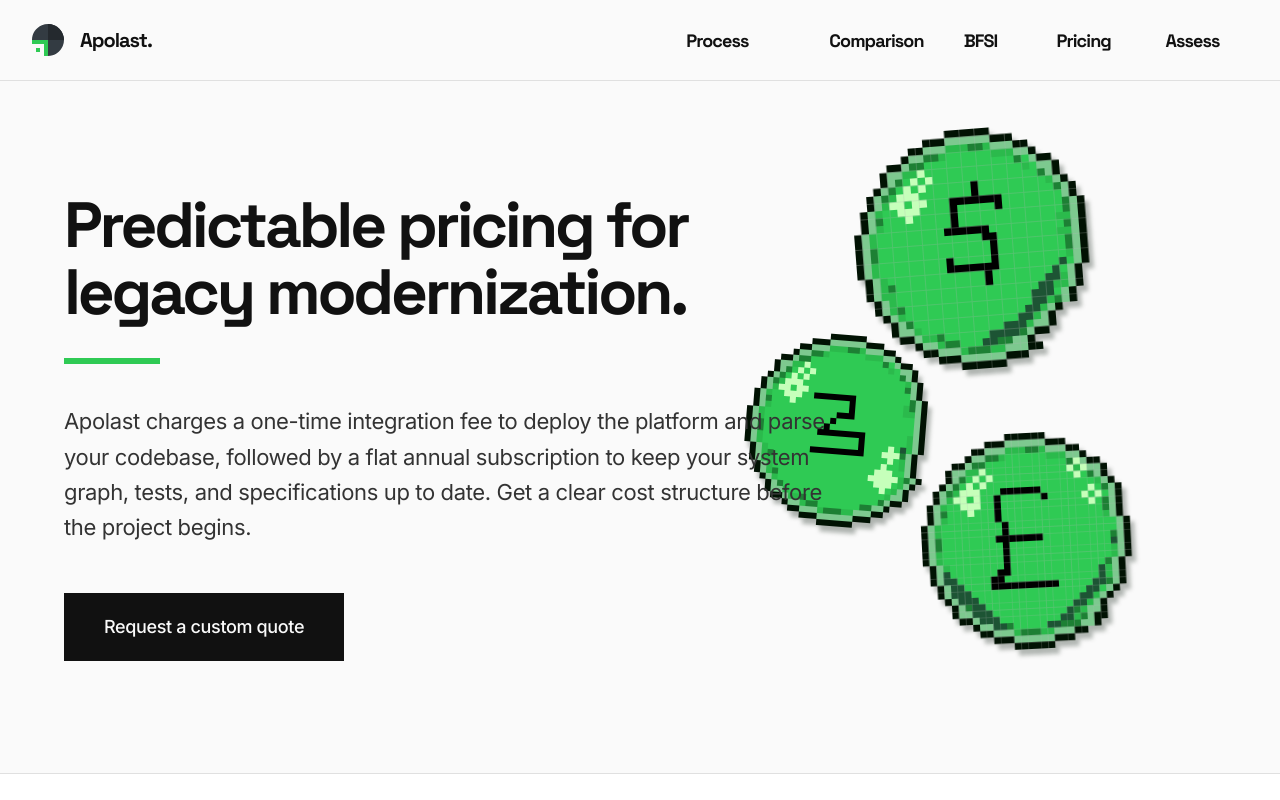
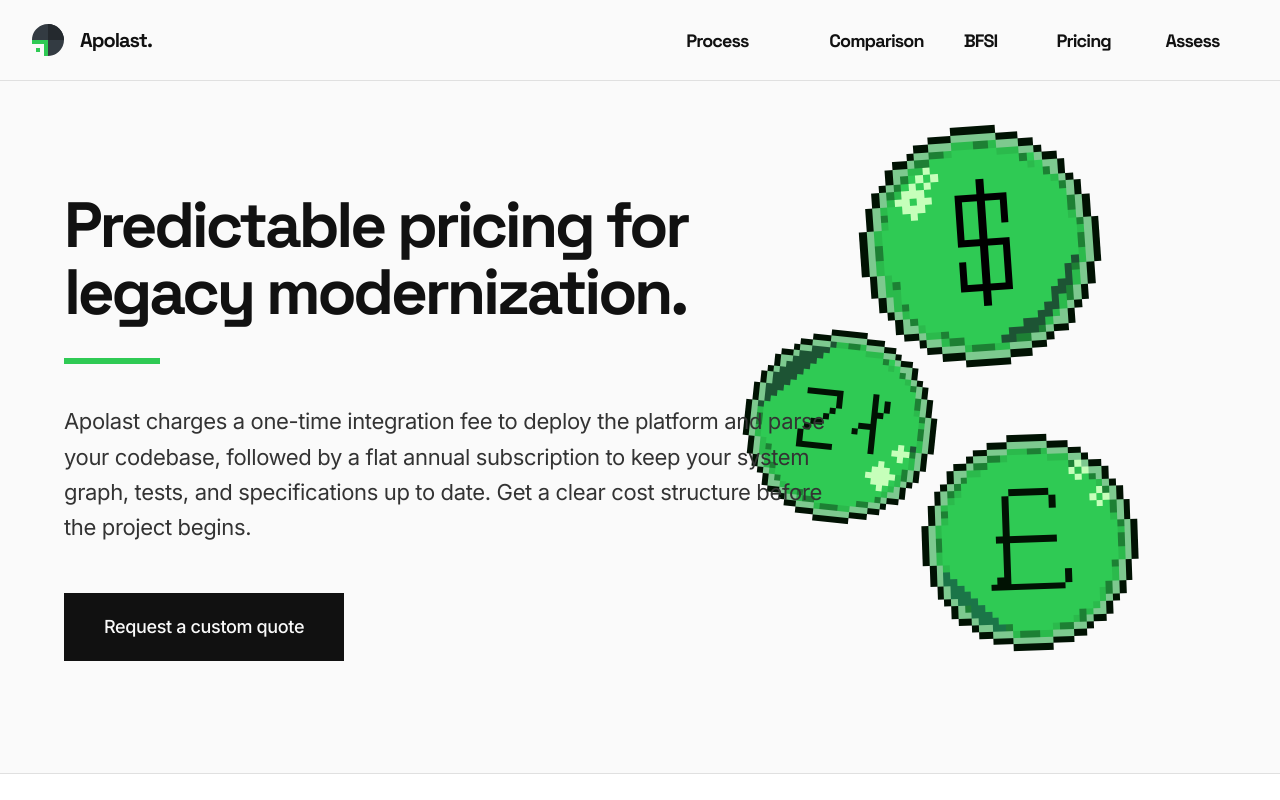
Before and after one commit to soso4ok/oricore-lan, a Next.js app: page /pricing in a window 1280 px wide. Shown: the top 800 px of the page. Built offline with nearby package versions, Linux system fonts and the light colour scheme; a web font is replaced by a local one.

Commit message:
revert(pricing): remove redrawn inline SVGs and glow effects, restore original coin SVGs

```diff
--- a/app/components/PixelCoins.tsx
+++ /dev/null
@@ -1,185 +0,0 @@
-"use client";
-
-/**
- * PixelCoins — Three pixel-art currency coins (Dollar, Złoty, Pound)
- * rendered as inline SVGs from character grids, matching the green
- * palette of the coin SVGs and server rack illustration.
- *
- * Improvements over the original SVG files:
- * - Currency symbols use B (black) instead of O (outline green) for contrast
- * - Thicker, more readable symbol strokes
- * - Consistent sparkle placement (upper-left quadrant)
- * - Consistent shadow gradient (lower-right)
- * - Sharper rim bevel with proper light/dark transition
- */
-
-const PALETTE: Record<string, string> = {
-  O: "#011203",
-  L: "#7DC98F",
-  G: "#2FCA54",
-  M: "#2BBA4C",
-  D: "#1D8034",
-  S: "#C6FFBA",
-  B: "#000000",
-  H: "#1D5434",
-};
-
-// prettier-ignore
-const DOLLAR_GRID: string[] = [
-  "_____________OOOOOO_____________",
-  "__________OOOLLLLLLOOO__________",
-  "________OOLLLMMMDDMLLLOO________",
-  "_______OLLDDMGGGGGGMMMLLO_______",
-  "_____OOLDDGGGGGGGGGGGGDGLOO_____",
-  "____OLLMMSGGGGGGGGGGGGGMGLLO____",
-  "____OLDGSGSGGGGGGGGGGGGGGDLO____",
-  "___OLDGSGSGGGGGGBGGGGGGGGGMLO___",
-  "__OLDMSSSGGGGGGGBGGGGGGGGGGDLO__",
-  "__OLMSSGSSGGGBBBBBBBGGGGGGGGLO__",
-  "_OLMGGSSSGGGGBGGGGGBGGGGGGGGDLO_",
-  "_OLDGGGSGGGGGBGGGGGGGGGGGGGGDLO_",
-  "_OLMGGGGGGGGGBGGGGGGGGGGGGGMMLO_",
-  "OLMGGGGGGGGGBBBBBBGGGGGGGGGGDLO",
-  "OLMGGGGGGGGGGGGGGBBGGGGGGGGMMLO",
-  "OLDGGGGGGGGGGGGGGGBGGGGGGGGGDLO",
-  "OLDGGGGGGGGGGGGGGGBGGGGGGGGGDLO",
-  "OLMGGGGGGGGGBGGGGGBGGGGGGGGGMLO",
-  "OLMGGGGGGGGGBBBBBBBGGGGGGGGHGLO",
-  "_OLMGGGGGGGGGGGGGBGGGGGGGGHGLO_",
-  "_OLMDGGGGGGGGGGGGBGGGGGGGHHMLO_",
-  "_OLMMGGGGGGGGGGGGGGGGGGGHHMMLO_",
-  "__OLMGGGGGGGGGGGGGGGGGGHHHGLO__",
-  "__OLMDGGGGGGGGGGGGGGGGGHHMDLO__",
-  "___OLMGGGGGGGGGGGGGGGGHHMLO___",
-  "____OLDGGGGGGGGGGGGGGHHMLO____",
-  "____OLLMGGGGGGGGGGGHHHMLLO____",
-  "_____OOLMMDGGGGGGHHHHDLOO_____",
-  "_______OLLMDDGGGHHDDLLO_______",
-  "________OOLLLMDDDMMLLLOO________",
-  "__________OOOLLLLLLOOO__________",
-  "_____________OOOOOO_____________",
-];
-
-// prettier-ignore
-const ZLOTY_GRID: string[] = [
-  "_____________OOOOOO_____________",
-  "__________OOOLLLLLLOOO__________",
-  "________OOLLLMMMDDMLLLOO________",
-  "_______OLLDDMGGGGGGMMMLLO_______",
-  "_____OOLDDGGGGGGGGGGGGDGLOO_____",
-  "____OLLMMSGGGGGGGGGGGGGMGLLO____",
-  "____OLDGSGSGGGGGGGGGGGGGGDLO____",
-  "___OLDGSGSGGGGGGGGGGGGGGGGMLO___",
-  "__OLDMSSSGGGGGGGGGGGGGGGGGDLO__",
-  "__OLMSSGSSGGGGGGGGGGGGGGGGGLO__",
-  "_OLMGGSSSGGBBBBBBBGGGGGGGGGDLO_",
-  "_OLDGGGSGGGGGGGGGBGGGGGGGGMDLO_",
-  "_OLMGGGGGGGGGGGGGBGGGGGGGGMMLO_",
-  "OLMGGGGGGGGGGGGBBBGGGGGGGGGGLO",
-  "OLMGGGGGGGGGGGBGGGGGGGGGGGGGLO",
-  "OLDGGGGGGGGGGBGGGGGGGGGGGGGGLO",
-  "OLDGGGGGGGGGBBBBBBBBGGGGGGGMLO",
-  "OLMGGGGGGGGGGGGGGGGBGGGGGGGMLO",
-  "OLMGGGGGGGGGGGGGGGGBGGGGSGHMLO",
-  "_OLMGGGGGGGBBBBBBBBBGGGSSSDLO_",
-  "_OLMDGGGGGGGGGGGGGGGGGGGSGMLO_",
-  "_OLMMGGGGGGGGGGGGGGGGGGSGGMLO_",
-  "__OLMGGGGGGGGGGGGGGGGGSSSGGLO__",
-  "__OLMDGGGGGGGGGGGGGGGSSSSSMDLO__",
-  "___OLMGGGGGGGGGGGGGGGGSSSGMLO___",
-  "____OLDGGGGGGGGGGGGGGGGSGMLO____",
-  "____OLLMGGGGGGGGGGGGGGGGMLLO____",
-  "_____OOLMMDGGGGGGGGGGGGDLOO_____",
-  "_______OLLMDDGGGGGGGDDLLO_______",
-  "________OOLLLMDDDMMLLLOO________",
-  "__________OOOLLLLLLOOO__________",
-  "_____________OOOOOO_____________",
-];
-
-// prettier-ignore
-const POUND_GRID: string[] = [
-  "_____________OOOOOO_____________",
-  "__________OOOLLLLLLOOO__________",
-  "________OOLLLMMMDDMLLLOO________",
-  "_______OLLDDMGGGGGGMMMLLO_______",
-  "_____OOLDDGGGGGGGGGGGGDSLOO_____",
-  "____OLLMMSGGGGGGGGGGGGSMSLLO____",
-  "____OLDGSGSGGGGGGGGGGGGSGDLO____",
-  "___OLDGSGSGGGGGGGGGGGGGGGGMLO___",
-  "__OLDMSSSGGGBBBBBBGGGGGGGSGDLO__",
-  "__OLMSSGSGGBGGGGGGBGGGGGSGSGLO__",
-  "_OLMGGSSSGGBGGGGGGGGGGGGGSGDLO_",
-  "_OLDGGGSGGGBGGGGGGGGGGGGGGGDLO_",
-  "_OLMGGGGGGGBGGGGGGGGGGGGGGGMLO_",
-  "OLMGGGGGGGGGBGGGGGGGGGGGGGGGGLO",
-  "OLMGGGGGGGGGBGGGGGGGGGGGGGGGGLO",
-  "OLDGGGGGGGGBBBBBBBGGGGGGGGGGDLO",
-  "OLDGGGGGGGGGBGGGGGGGGGGGGGGGHLO",
-  "OLMGGGGGGGGGBGGGGGGGGGGGGGGGMLO",
-  "OLMGGGGGGGGGBGGGGGGGGGGGGGGGMLO",
-  "_OLMGGGGGGGGBGGGGGGGGGGGGGGDLO_",
-  "_OLHGGGGGGGBBGGGGGGGGGGGGGHMLO_",
-  "_OLHHGGGGGBBGGGGGGGGGGGGGGHMLO_",
-  "__OLHHGGGGBBBBBBBBBBGGGGGHHDLO__",
-  "__OLHHHGGGGGGGGGGGGGGGGGHHGLO__",
-  "___OLHHHGGGGGGGGGGGGGGGHHMLO___",
-  "____OLDHHGGGGGGGGGGGGGHHMLO____",
-  "____OLLHHHGGGGGGGGGGGHDMLLO____",
-  "_____OOLHHHGGGGGGGGGHHMDLOO_____",
-  "_______OLLHHDGGGGGHHDDDLLO_______",
-  "________OOLLLMDDDMMLLLOO________",
-  "__________OOOLLLLLLOOO__________",
-  "_____________OOOOOO_____________",
-];
-
-interface PixelCoinProps {
-  grid: string[];
-  size: number;
-}
-
-function PixelCoin({ grid, size }: PixelCoinProps) {
-  const rows = grid.length;
-  const cols = grid[0].length;
-
-  return (
-    <svg
-      width={size}
-      height={size}
-      viewBox={`0 0 ${cols} ${rows}`}
-      fill="none"
-      xmlns="http://www.w3.org/2000/svg"
-      aria-hidden="true"
-      style={{ imageRendering: "pixelated" }}
-    >
-      {grid.map((row, y) =>
-        row.split("").map((cell, x) => {
-          if (cell === "_") return null;
-          const color = PALETTE[cell];
-          if (!color) return null;
-          return (
-            <rect
-              key={`${x}-${y}`}
-              x={x}
-              y={y}
-              width={1}
-              height={1}
-              fill={color}
-            />
-          );
-        })
-      )}
-    </svg>
-  );
-}
-
-export function DollarCoin({ size = 240 }: { size?: number }) {
-  return <PixelCoin grid={DOLLAR_GRID} size={size} />;
-}
-
-export function ZlotyCoin({ size = 192 }: { size?: number }) {
-  return <PixelCoin grid={ZLOTY_GRID} size={size} />;
-}
-
-export function PoundCoin({ size = 216 }: { size?: number }) {
-  return <PixelCoin grid={POUND_GRID} size={size} />;
-}
--- a/app/components/PricingCoins.tsx
+++ b/app/components/PricingCoins.tsx
@@ -1,71 +1,76 @@
 "use client";
 
 import { useEffect, useRef } from "react";
-import { DollarCoin, PoundCoin, ZlotyCoin } from "./PixelCoins";
+import Image from "next/image";
 
 /**
  * PricingCoins — Three pixel-art currency coins arranged asymmetrically
- * on the right side of the pricing hero.
+ * on the right side of the pricing hero. Each coin drifts on its own
+ * slow, staggered vertical path to create a sense of quiet weight —
+ * like coins settling through still air.
  *
- * Enhanced with:
- * - Redrawn SVGs for better contrast and readability
- * - Strong pixel-appropriate drop shadows
- * - Orbital drift paths
- * - Entrance slide-up with scale-in
+ * Animation approach: no spring physics, no bounce, no infinite spin.
+ * Just a slow sinusoidal vertical drift at different frequencies and
+ * amplitudes per coin, driven by requestAnimationFrame for smoothness.
+ * The motion is subtle enough to feel intentional, not decorative.
  */
 
 interface CoinConfig {
-  type: "dollar" | "zloty" | "pound";
+  src: string;
+  alt: string;
+  /** Size in px */
   size: number;
+  /** X offset from center in px (positive = right) */
   x: number;
+  /** Y offset from center in px (positive = down) */
   y: number;
-  driftAmpY: number;
-  driftAmpX: number;
+  /** Vertical drift amplitude in px */
+  driftAmp: number;
+  /** Drift cycle duration in ms */
   driftPeriod: number;
+  /** Initial phase offset (0–1) */
   phase: number;
+  /** Static rotation in degrees — slight tilt for asymmetry */
   rotation: number;
-  rotDrift: number;
+  /** Animation start delay in ms for staggered entrance */
   entranceDelay: number;
 }
 
 const COINS: CoinConfig[] = [
   {
-    type: "dollar",
+    src: "/coin-dolar.svg",
+    alt: "Dollar coin",
     size: 240,
     x: 20,
     y: -150,
-    driftAmpY: 18,
-    driftAmpX: 8,
+    driftAmp: 14,
     driftPeriod: 6200,
     phase: 0,
     rotation: -4,
-    rotDrift: 2.5,
     entranceDelay: 0,
   },
   {
-    type: "zloty",
+    src: "/coin-zloty.svg",
+    alt: "Złoty coin",
     size: 192,
     x: -120,
     y: 30,
-    driftAmpY: 14,
-    driftAmpX: 10,
+    driftAmp: 10,
     driftPeriod: 7800,
     phase: 0.33,
     rotation: 6,
-    rotDrift: 3,
     entranceDelay: 120,
   },
   {
-    type: "pound",
+    src: "/coin-pound-Recovered.svg",
+    alt: "Pound coin",
     size: 216,
     x: 70,
     y: 160,
-    driftAmpY: 16,
-    driftAmpX: 6,
+    driftAmp: 12,
     driftPeriod: 5400,
     phase: 0.66,
     rotation: -2,
-    rotDrift: 2,
     entranceDelay: 240,
   },
 ];
@@ -85,34 +90,18 @@
         const el = coinRefs.current[i];
         if (!el) return;
 
-        // Entrance: fade + slide up + scale in over 800ms
-        const entranceT = Math.min(
+        // Entrance fade — simple opacity ramp over 600ms after delay
+        const entranceProgress = Math.min(
           1,
-          Math.max(0, (elapsed - coin.entranceDelay) / 800)
+          Math.max(0, (elapsed - coin.entranceDelay) / 600)
         );
-        const eased = 1 - Math.pow(1 - entranceT, 3);
-        const entranceSlide = (1 - eased) * 50;
-        const entranceScale = 0.7 + eased * 0.3;
 
-        // Vertical drift
-        const tY = (elapsed + coin.phase * coin.driftPeriod) / coin.driftPeriod;
-        const yOffset = Math.sin(tY * Math.PI * 2) * coin.driftAmpY;
+        // Sinusoidal drift
+        const t = (elapsed + coin.phase * coin.driftPeriod) / coin.driftPeriod;
+        const yOffset = Math.sin(t * Math.PI * 2) * coin.driftAmp;
 
-        // Horizontal drift at different period for orbital path
-        const tX = (elapsed + coin.phase * coin.driftPeriod * 1.3) / (coin.driftPeriod * 1.7);
-        const xOffset = Math.cos(tX * Math.PI * 2) * coin.driftAmpX;
-
-        // Rotation oscillation
-        const tR = (elapsed + coin.phase * coin.driftPeriod) / (coin.driftPeriod * 2.1);
-        const rotOffset = Math.sin(tR * Math.PI * 2) * coin.rotDrift;
-
-        const totalY = yOffset + entranceSlide;
-        const totalRot = coin.rotation + rotOffset;
-        const totalScale = entranceScale;
-
-        el.style.opacity = String(eased);
-        el.style.transform = `translate(${xOffset}px, ${totalY}px) rotate(${totalRot}deg) scale(${totalScale})`;
-        el.style.filter = `drop-shadow(4px 6px 2px rgba(1, 18, 3, 0.3))`;
+        el.style.opacity = String(entranceProgress);
+        el.style.transform = `translateY(${yOffset}px) rotate(${coin.rotation}deg)`;
       });
 
       rafRef.current = requestAnimationFrame(animate);
@@ -133,7 +122,7 @@
     >
       {COINS.map((coin, i) => (
         <div
-          key={coin.type}
+          key={coin.src}
           ref={(el) => { coinRefs.current[i] = el; }}
           className="pricing-coin"
           style={{
@@ -143,12 +132,21 @@
             width: coin.size,
             height: coin.size,
             opacity: 0,
-            willChange: "transform, opacity, filter",
+            willChange: "transform, opacity",
           }}
         >
-          {coin.type === "dollar" && <DollarCoin size={coin.size} />}
-          {coin.type === "zloty" && <ZlotyCoin size={coin.size} />}
-          {coin.type === "pound" && <PoundCoin size={coin.size} />}
+          <Image
+            src={coin.src}
+            alt={coin.alt}
+            width={coin.size}
+            height={coin.size}
+            style={{
+              imageRendering: "pixelated",
+              width: "100%",
+              height: "100%",
+            }}
+            priority
+          />
         </div>
       ))}
     </div>
```
